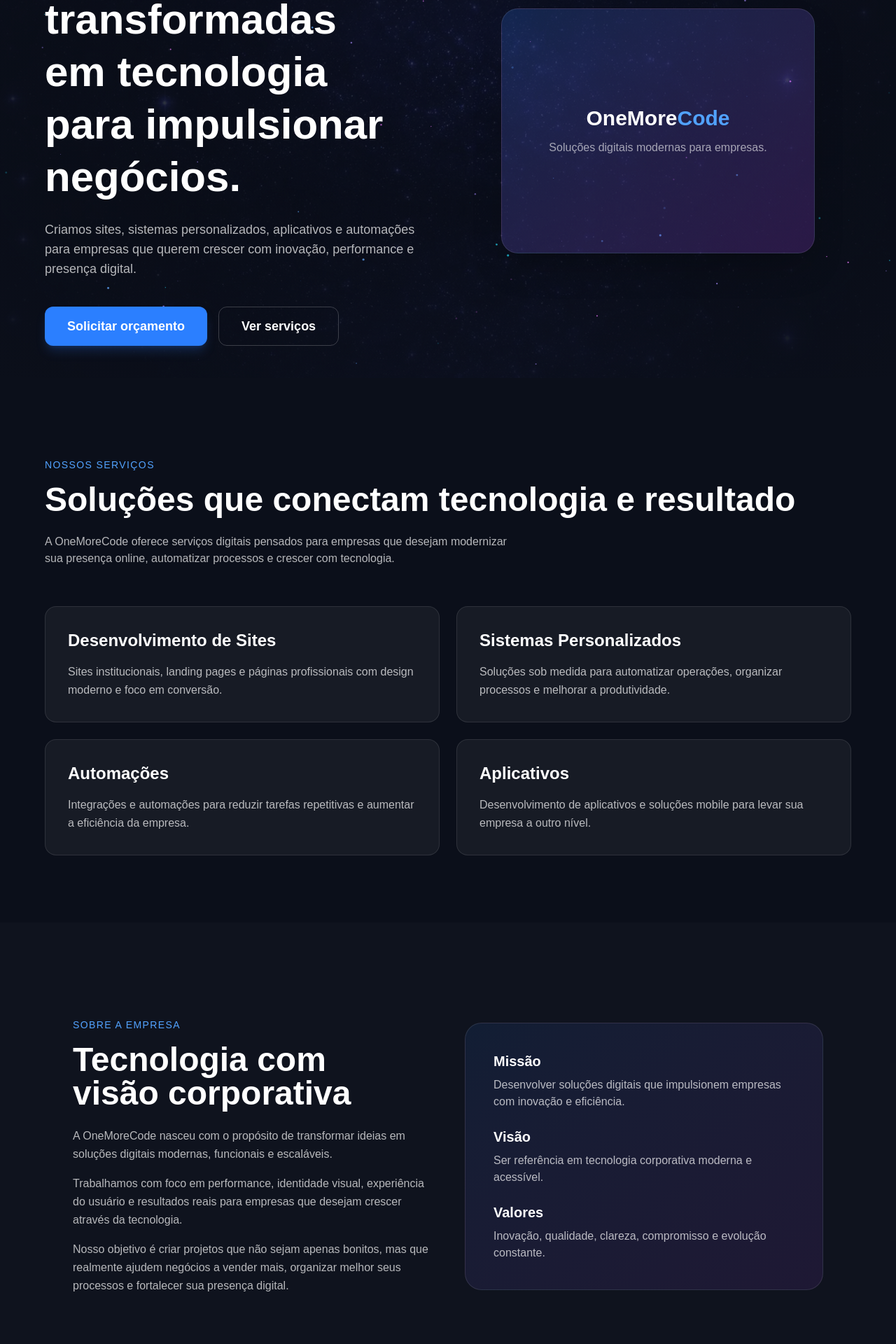
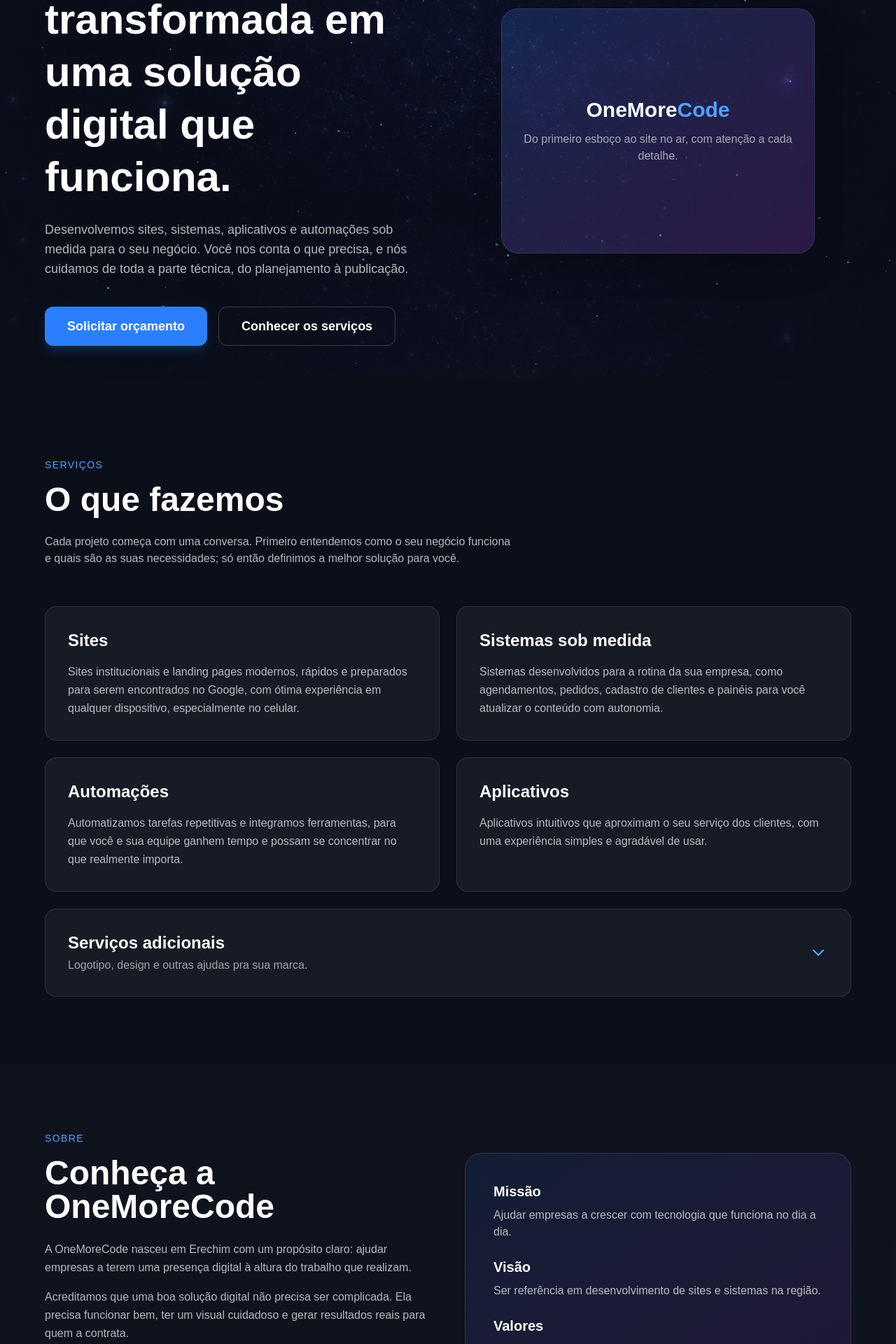
Before and after one commit to onemorecodetech/One_More_Code, a Next.js app: page / in a window 1280 px wide. Shown: the part 260-2180 px from the top of the page at 70% size. Built offline with nearby package versions, Linux system fonts and the light colour scheme.

Commit message:
atualizacao de textos

```diff
--- a/src/app/about/page.jsx
+++ b/src/app/about/page.jsx
@@ -1,20 +1,17 @@
 import Navbar from "../../components/navbar";
+import About from "../../components/about";
 import Footer from "../../components/footer";
 
+export const metadata = {
+  title: "Sobre | OneMoreCode",
+  description: "Conheça a OneMoreCode, de Erechim/RS, e a forma como trabalhamos com cada cliente.",
+};
 
-export default function AboutPage() {
+export default function Pagina() {
   return (
     <main className="text-white min-h-screen">
       <Navbar />
-
-      <section className="px-8 py-20">
-        <h1 className="text-4xl font-bold">Sobre a OneMoreCode</h1>
-        <p className="mt-4 text-lg text-white/80 max-w-2xl">
-          A OneMoreCode é uma empresa de tecnologia focada em transformar
-          ideias em soluções digitais para impulsionar negócios.
-        </p>
-      </section>
-
+      <About />
       <Footer />
     </main>
   );
--- a/src/app/layout.jsx
+++ b/src/app/layout.jsx
@@ -2,12 +2,8 @@ import "./globals.css";
 import Background from "../components/background";
 
 export const metadata = {
-  title: "OneMoreCode",
-  description: "Ideias transformadas em tecnologia para impulsionar negócios",
-  icons: {
-    icon: "/favicon.png",
-    apple: "/apple-icon.png",
-  },
+  title: "OneMoreCode | Sites, sistemas e aplicativos em Erechim/RS",
+  description: "Desenvolvimento de sites, sistemas, aplicativos e automações sob medida em Erechim/RS. Cuidamos de toda a parte técnica para que você possa se concentrar no seu negócio.",
 };
 
 export default function RootLayout({ children }) {
--- a/src/app/services/page.jsx
+++ b/src/app/services/page.jsx
@@ -1,19 +1,17 @@
 import Navbar from "../../components/navbar";
+import Services from "../../components/services";
 import Footer from "../../components/footer";
 
-export default function ServicesPage() {
+export const metadata = {
+  title: "Serviços | OneMoreCode",
+  description: "Sites, sistemas, aplicativos, automações e serviços de design feitos sob medida pela OneMoreCode.",
+};
+
+export default function Pagina() {
   return (
     <main className="text-white min-h-screen">
       <Navbar />
-
-      <section className="px-8 py-20">
-        <h1 className="text-4xl font-bold">Serviços</h1>
-        <p className="mt-4 text-lg text-white/80 max-w-2xl">
-          A OneMoreCode desenvolve sites, sistemas personalizados,
-          automações, aplicativos e soluções digitais para empresas.
-        </p>
-      </section>
-
+      <Services />
       <Footer />
     </main>
   );
--- a/src/components/about.jsx
+++ b/src/components/about.jsx
@@ -1,53 +1,48 @@
 export default function About() {
   return (
-    <section id="about" className="py-16 md:py-24 px-6 bg-white/[0.02]">
-      <div className="max-w-6xl mx-auto grid md:grid-cols-2 gap-6 sm:p-10 md:gap-12 items-center">
+    <section id="about" className="py-24 px-6 bg-white/[0.02]">
+      <div className="max-w-6xl mx-auto grid md:grid-cols-2 gap-12 items-center">
         <div>
           <p className="text-blue-400 text-sm uppercase tracking-widest mb-4">
-            Sobre a empresa
+            Sobre
           </p>
-
-         <h2 className="text-3xl md:text-5xl font-bold mb-6 text-balance">
-            Tecnologia com visão corporativa
+          <h2 className="text-3xl md:text-5xl font-bold mb-6">
+            Conheça a OneMoreCode
           </h2>
-
           <p className="text-white/70 leading-relaxed mb-4">
-            A OneMoreCode nasceu com o propósito de transformar ideias em soluções
-            digitais modernas, funcionais e escaláveis.
+            A OneMoreCode nasceu em Erechim com um propósito claro: ajudar empresas
+            a terem uma presença digital à altura do trabalho que realizam.
           </p>
-
           <p className="text-white/70 leading-relaxed mb-4">
-            Trabalhamos com foco em performance, identidade visual, experiência do usuário
-            e resultados reais para empresas que desejam crescer através da tecnologia.
+            Acreditamos que uma boa solução digital não precisa ser complicada. Ela
+            precisa funcionar bem, ter um visual cuidadoso e gerar resultados reais
+            para quem a contrata.
           </p>
-
           <p className="text-white/70 leading-relaxed">
-            Nosso objetivo é criar projetos que não sejam apenas bonitos, mas que
-            realmente ajudem negócios a vender mais, organizar melhor seus processos
-            e fortalecer sua presença digital.
+            Por isso, trabalhamos próximos de cada cliente: explicamos cada etapa com
+            clareza, compartilhamos o andamento do projeto e só entregamos quando
+            tudo está como deve ser.
           </p>
         </div>
 
-        <div className="rounded-3xl border border-white/10 bg-gradient-to-br from-blue-500/10 to-purple-500/10 p-6 sm:p-10">
+        <div className="rounded-3xl border border-white/10 bg-linear-to-br from-blue-500/10 to-purple-500/10 p-10">
           <div className="space-y-6">
             <div>
               <h3 className="text-xl font-semibold mb-2">Missão</h3>
               <p className="text-white/70">
-                Desenvolver soluções digitais que impulsionem empresas com inovação e eficiência.
+                Ajudar empresas a crescer com tecnologia que funciona no dia a dia.
               </p>
             </div>
-
             <div>
               <h3 className="text-xl font-semibold mb-2">Visão</h3>
               <p className="text-white/70">
-                Ser referência em tecnologia corporativa moderna e acessível.
+                Ser referência em desenvolvimento de sites e sistemas na região.
               </p>
             </div>
-
             <div>
               <h3 className="text-xl font-semibold mb-2">Valores</h3>
               <p className="text-white/70">
-                Inovação, qualidade, clareza, compromisso e evolução constante.
+                Transparência, comprometimento, qualidade e melhoria contínua.
               </p>
             </div>
           </div>
--- a/src/components/contact.jsx
+++ b/src/components/contact.jsx
@@ -15,9 +15,9 @@ export default function Contact() {
           </h2>
 
           <p className="text-white/70 leading-relaxed mb-8">
-            Entre em contato com a OneMoreCode para desenvolver seu site, sistema,
-            aplicativo ou automação. Vamos construir algo moderno e estratégico
-            para o seu negócio.
+            Conte para nós o que você tem em mente. Mesmo que seja apenas uma ideia
+            inicial, ajudamos a dar forma a ela e a encontrar o melhor caminho para
+            o seu negócio.
           </p>
 
           <div className="space-y-4 text-white/80">
--- a/src/components/google-reviews.jsx
+++ b/src/components/google-reviews.jsx
@@ -44,11 +44,11 @@ export default function GoogleReviews() {
               </div>
 
               <h2 className="text-3xl md:text-4xl font-bold mb-4">
-                O que dizem sobre a OneMoreCode
+                Avaliações dos nossos clientes
               </h2>
               <p className="text-white/70 max-w-2xl leading-relaxed">
-                Veja as avaliações de quem já tirou o projeto do papel com a gente. Se você
-                já é cliente, sua opinião ajuda outras empresas a nos encontrar.
+                Confira no Google as avaliações de quem já desenvolveu um projeto conosco.
+                Se você já é cliente, sua avaliação nos ajuda a chegar a mais empresas.
               </p>
             </div>
 
--- a/src/components/hero.jsx
+++ b/src/components/hero.jsx
@@ -2,49 +2,46 @@ export default function Hero() {
   return (
     <section
       id="hero"
-      className="md:min-h-[90svh] flex items-center justify-center px-6 py-12 md:py-16"
+      className="min-h-[90vh] flex items-center justify-center px-6 py-16"
     >
-       <div className="max-w-6xl mx-auto w-full grid md:grid-cols-2 gap-10 md:gap-12 items-center">
+      <div className="max-w-6xl mx-auto w-full grid md:grid-cols-2 gap-12 items-center">
         <div>
           <p className="text-blue-400 text-sm uppercase tracking-widest mb-4">
-            Tecnologia corporativa
+            OneMoreCode · Erechim/RS
           </p>
-
-          <h2 className="text-[2.1rem] sm:text-5xl md:text-6xl font-bold leading-tight text-balance">
-            Ideias transformadas em tecnologia para impulsionar negócios.
-          </h2>
-
-         <p className="text-white/70 text-base sm:text-lg mt-6 max-w-xl">
-            Criamos sites, sistemas personalizados, aplicativos e automações
-            para empresas que querem crescer com inovação, performance e presença digital.
+          <h1 className="text-4xl md:text-6xl font-bold leading-tight">
+            Sua ideia, transformada em uma solução digital que funciona.
+          </h1>
+          <p className="text-white/70 text-lg mt-6 max-w-xl">
+            Desenvolvemos sites, sistemas, aplicativos e automações sob medida
+            para o seu negócio. Você nos conta o que precisa, e nós cuidamos de
+            toda a parte técnica, do planejamento à publicação.
           </p>
-
-          <div className="mt-8 md:mt-10 flex flex-col sm:flex-row gap-4">
+          <div className="mt-10 flex flex-col sm:flex-row gap-4">
             <a
               href="#contact"
               className="inline-flex items-center justify-center min-h-14 px-8 rounded-xl bg-blue-500 hover:bg-blue-600 text-base md:text-lg font-semibold shadow-lg shadow-blue-500/20 transition focus-visible:outline-2 focus-visible:outline-offset-4 focus-visible:outline-blue-400"
             >
               Solicitar orçamento
             </a>
-
             <a
               href="#services"
               className="inline-flex items-center justify-center min-h-14 px-8 rounded-xl border border-white/20 hover:border-blue-400 hover:text-blue-400 text-base md:text-lg font-semibold transition focus-visible:outline-2 focus-visible:outline-offset-4 focus-visible:outline-blue-400"
             >
-              Ver serviços
+              Conhecer os serviços
             </a>
           </div>
         </div>
 
         <div className="flex justify-center">
-         <div className="w-full max-w-md h-64 sm:h-[350px] rounded-3xl bg-gradient-to-br from-blue-500/20 to-purple-500/20 border border-white/10 shadow-2xl flex items-center justify-center">
+          <div className="w-full max-w-md h-[350px] rounded-3xl bg-linear-to-br from-blue-500/20 to-purple-500/20 border border-white/10 shadow-2xl flex items-center justify-center">
             <div className="text-center px-6">
-              <h3 className="text-3xl font-bold">
+              <p className="text-3xl font-bold">
                 <span className="text-white">OneMore</span>
                 <span className="text-blue-400">Code</span>
-              </h3>
+              </p>
               <p className="text-white/60 mt-3">
-                Soluções digitais modernas para empresas.
+                Do primeiro esboço ao site no ar, com atenção a cada detalhe.
               </p>
             </div>
           </div>
--- a/src/components/services.jsx
+++ b/src/components/services.jsx
@@ -1,60 +1,60 @@
+import ServicosAdicionais from "./servicos-adicionais";
+
 const services = [
   {
-    title: "Desenvolvimento de Sites",
+    title: "Sites",
     description:
-      "Sites institucionais, landing pages e páginas profissionais com design moderno e foco em conversão.",
+      "Sites institucionais e landing pages modernos, rápidos e preparados para serem encontrados no Google, com ótima experiência em qualquer dispositivo, especialmente no celular.",
   },
   {
-    title: "Sistemas Personalizados",
+    title: "Sistemas sob medida",
     description:
-      "Soluções sob medida para automatizar operações, organizar processos e melhorar a produtividade.",
+      "Sistemas desenvolvidos para a rotina da sua empresa, como agendamentos, pedidos, cadastro de clientes e painéis para você atualizar o conteúdo com autonomia.",
   },
   {
     title: "Automações",
     description:
-      "Integrações e automações para reduzir tarefas repetitivas e aumentar a eficiência da empresa.",
+      "Automatizamos tarefas repetitivas e integramos ferramentas, para que você e sua equipe ganhem tempo e possam se concentrar no que realmente importa.",
   },
   {
     title: "Aplicativos",
     description:
-      "Desenvolvimento de aplicativos e soluções mobile para levar sua empresa a outro nível.",
+      "Aplicativos intuitivos que aproximam o seu serviço dos clientes, com uma experiência simples e agradável de usar.",
   },
 ];
 
 export default function Services() {
   return (
-    <section id="services" className="py-16 md:py-24 px-6">
+    <section id="services" className="py-24 px-6">
       <div className="max-w-6xl mx-auto">
         <p className="text-blue-400 text-sm uppercase tracking-widest mb-4">
-          Nossos serviços
+          Serviços
         </p>
-
-        <h2 className="text-3xl md:text-5xl font-bold mb-6 text-balance">
-          Soluções que conectam tecnologia e resultado
+        <h2 className="text-3xl md:text-5xl font-bold mb-6">
+          O que fazemos
         </h2>
-
-        <p className="text-white/70 max-w-2xl mb-10 md:mb-14">
-          A OneMoreCode oferece serviços digitais pensados para empresas que
-          desejam modernizar sua presença online, automatizar processos e crescer
-          com tecnologia.
+        <p className="text-white/70 max-w-2xl mb-14">
+          Cada projeto começa com uma conversa. Primeiro entendemos como o seu
+          negócio funciona e quais são as suas necessidades; só então definimos a
+          melhor solução para você.
         </p>
 
         <div className="grid md:grid-cols-2 gap-6">
-          {services.map((service, index) => (
+          {services.map((service) => (
             <div
-              key={index}
-              className="rounded-2xl border border-white/10 bg-white/5 p-6 sm:p-8 hover:border-blue-400/50 transition"
+              key={service.title}
+              className="rounded-2xl border border-white/10 bg-white/5 p-8 hover:border-blue-400/50 transition"
             >
-              <h3 className="text-xl sm:text-2xl font-semibold mb-3 sm:mb-4">{service.title}</h3>
+              <h3 className="text-2xl font-semibold mb-4">{service.title}</h3>
               <p className="text-white/70 leading-relaxed">
                 {service.description}
               </p>
             </div>
           ))}
         </div>
-       </div>
 
+        <ServicosAdicionais />
+      </div>
     </section>
-
   );
 }
--- /dev/null
+++ b/src/components/servicos-adicionais.jsx
@@ -0,0 +1,73 @@
+"use client";
+
+import { useState } from "react";
+
+const adicionais = [
+  {
+    title: "Criação de logotipo",
+    description:
+      "Ainda não tem uma marca? A gente cria um logotipo com a cara do seu negócio, pronto pra usar no site, nas redes e onde mais você precisar.",
+  },
+  {
+    title: "Design em geral",
+    description:
+      "Identidade visual, artes pras redes sociais e outras peças que o seu negócio precisar, tudo combinando com o seu site.",
+  },
+];
+
+// Caixinha que abre com a setinha e mostra os serviços adicionais
+export default function ServicosAdicionais() {
+  const [aberto, setAberto] = useState(false);
+
+  return (
+    <div className="mt-6 rounded-2xl border border-white/10 bg-white/5">
+      <button
+        type="button"
+        onClick={() => setAberto((v) => !v)}
+        aria-expanded={aberto}
+        aria-controls="servicos-adicionais"
+        className="flex w-full items-center justify-between gap-4 rounded-2xl p-6 md:p-8 text-left transition hover:bg-white/[0.03]"
+      >
+        <span>
+          <span className="block text-2xl font-semibold">Serviços adicionais</span>
+          <span className="block mt-1 text-white/60">Logotipo, design e outras ajudas pra sua marca.</span>
+        </span>
+        <svg
+          viewBox="0 0 24 24"
+          fill="none"
+          stroke="currentColor"
+          strokeWidth="2"
+          strokeLinecap="round"
+          strokeLinejoin="round"
+          aria-hidden="true"
+          className={`h-7 w-7 shrink-0 text-blue-400 transition-transform duration-300 ${aberto ? "rotate-180" : ""}`}
+        >
+          <path d="m6 9 6 6 6-6" />
+        </svg>
+      </button>
+
+      <div
+        id="servicos-adicionais"
+        className={`grid transition-[grid-template-rows] duration-300 ease-out ${aberto ? "grid-rows-[1fr]" : "grid-rows-[0fr]"}`}
+      >
+        <div className="overflow-hidden" inert={aberto ? undefined : ""}>
+          <div className="px-6 pb-6 md:px-8 md:pb-8">
+            <div className="grid gap-4 md:grid-cols-2">
+              {adicionais.map((s) => (
+                <div key={s.title} className="rounded-xl border border-white/10 bg-[#0B0F1A]/60 p-6">
+                  <h3 className="text-xl font-semibold mb-2">{s.title}</h3>
+                  <p className="text-white/70 leading-relaxed">{s.description}</p>
+                </div>
+              ))}
+            </div>
+            <p className="mt-5 rounded-xl border border-blue-400/30 bg-blue-500/10 p-5 text-white/80 leading-relaxed">
+              <strong className="text-white">Não sabe por onde começar?</strong> Tranquilo. Se você ainda não tem
+              ideias prontas, a gente parte do que você já tem, como cores, fotos ou algum material antigo, e cria
+              a partir disso.
+            </p>
+          </div>
+        </div>
+      </div>
+    </div>
+  );
+}
```
Also changed, not shown: src/components/portifolio.jsx (+5 -5 lines).
